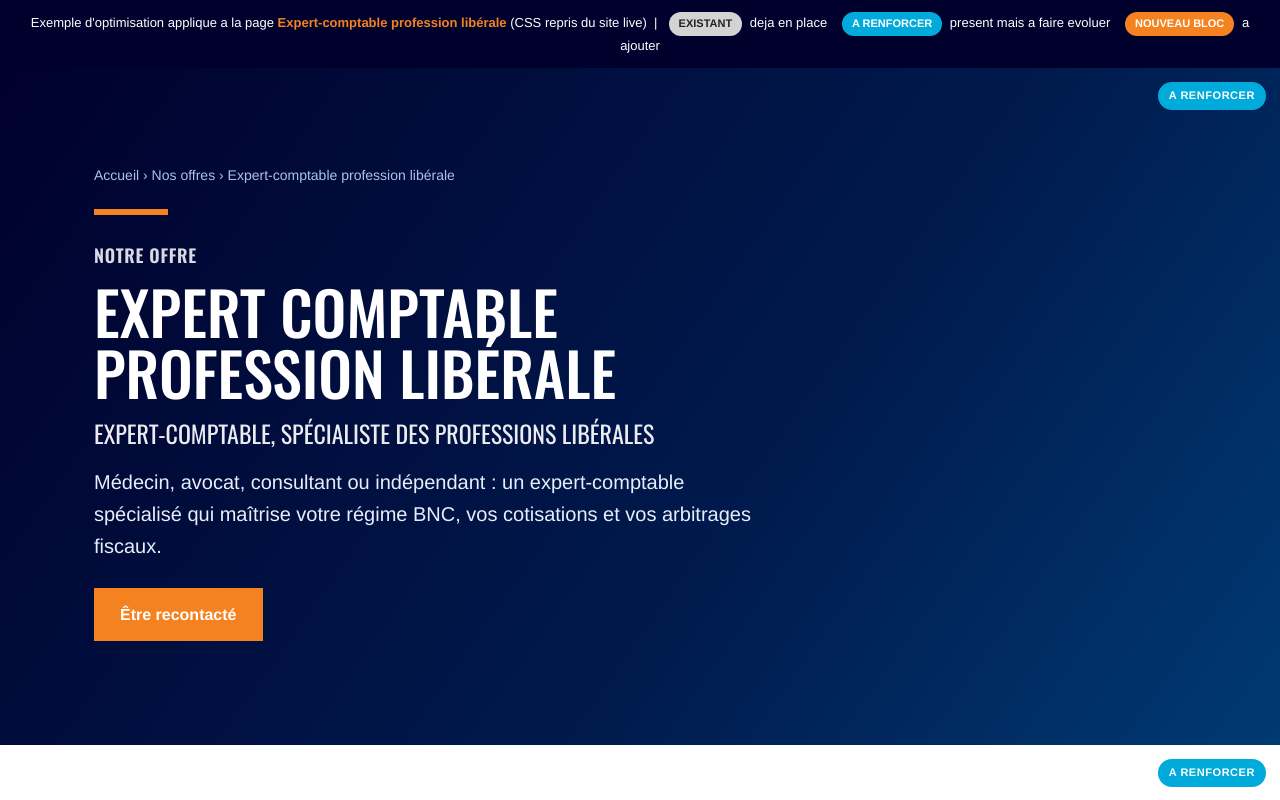
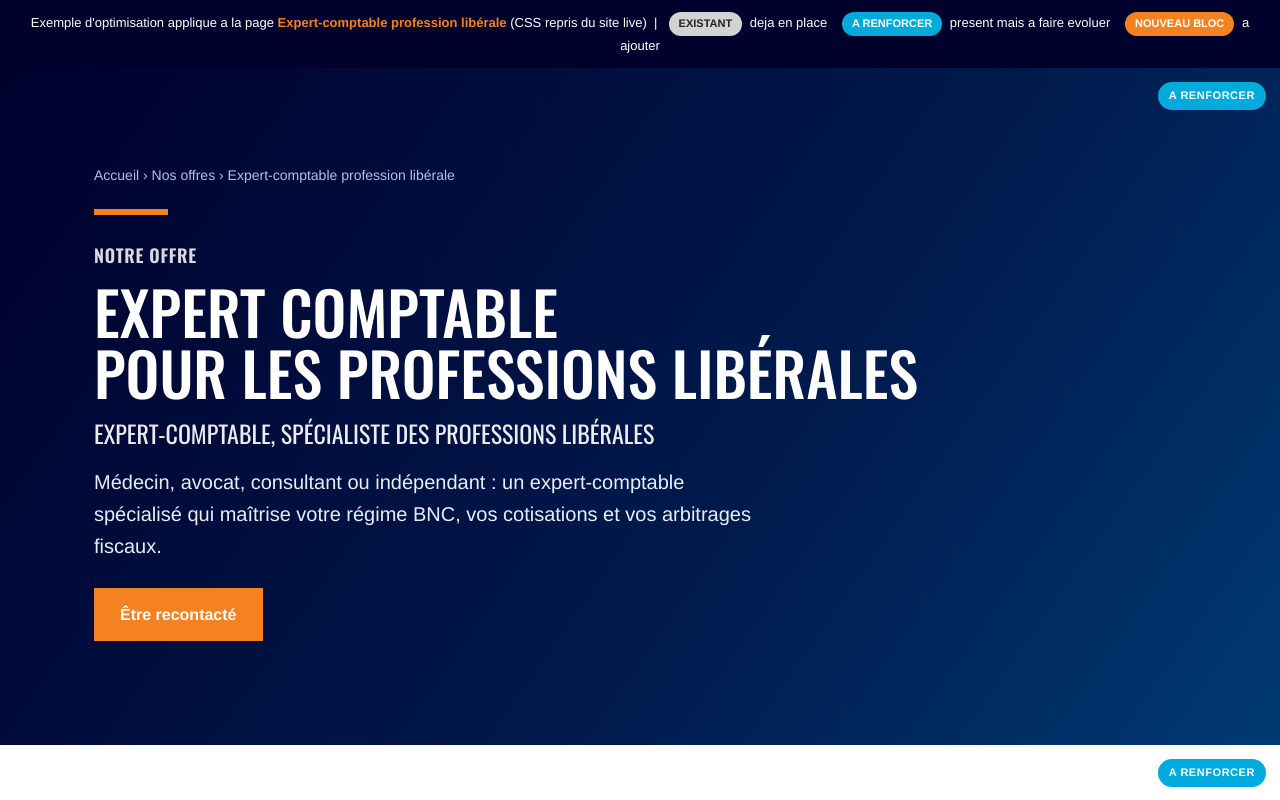
Before and after one commit to charliedatashake/exemple-offre-profession-liberale, a plain HTML site: page index.html in a window 1280 px wide. Shown: the top 800 px of the page. Drawn offline with nearby package versions, Linux system fonts and the light colour scheme.

Commit message:
H1 et title recales sur expert comptable pour les professions liberales

```diff
--- a/index.html
+++ b/index.html
@@ -3,7 +3,7 @@
 <head>
 <meta charset="UTF-8">
 <meta name="viewport" content="width=device-width, initial-scale=1.0">
-<title>Exemple optimisation - Expert-comptable profession libérale - In Extenso</title>
+<title>Exemple optimisation - Expert comptable pour les professions libérales - In Extenso</title>
 <link rel="preconnect" href="https://fonts.googleapis.com">
 <link href="https://fonts.googleapis.com/css2?family=Oswald:wght@400;500;600;700&family=Arimo:wght@400;700&display=swap" rel="stylesheet">
 <style>
@@ -148,7 +148,7 @@
     <div class="crumb"><a href="#">Accueil</a> &rsaquo; <a href="#">Nos offres</a> &rsaquo; Expert-comptable profession libérale</div>
     <div class="bar"></div>
     <span class="eyebrow" style="color:#fff;opacity:.85">Notre offre</span>
-    <h1>Expert comptable<br>profession libérale</h1>
+    <h1>Expert comptable<br>pour les professions libérales</h1>
     <p style="font-family:var(--font-title);text-transform:uppercase;font-weight:400;color:#fff;font-size:24px;line-height:1.15;margin:0 0 18px;opacity:.92;">Expert-comptable, spécialiste des professions libérales</p>
     <p>Médecin, avocat, consultant ou indépendant : un expert-comptable spécialisé qui maîtrise votre régime BNC, vos cotisations et vos arbitrages fiscaux.</p>
     <p style="margin-top:26px;"><a href="#conversion" class="btn orange">Être recontacté</a></p>
```
